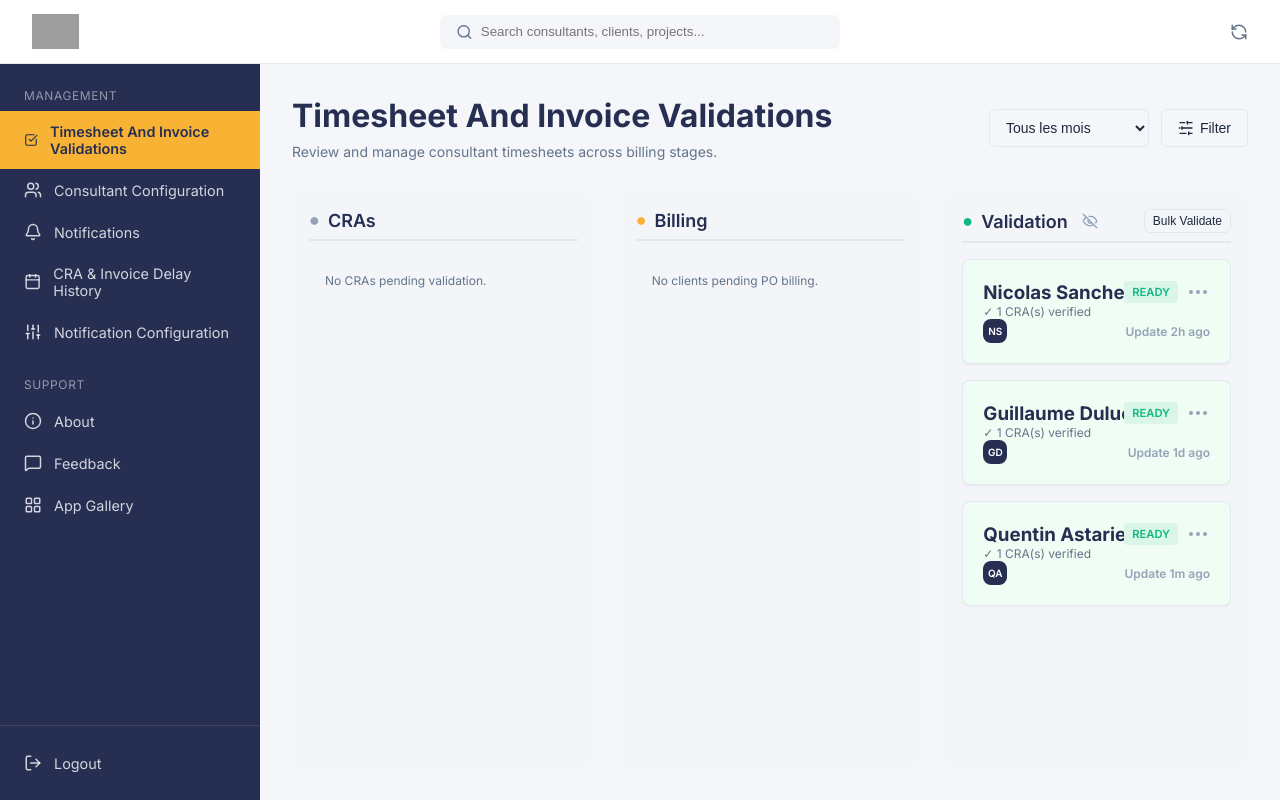
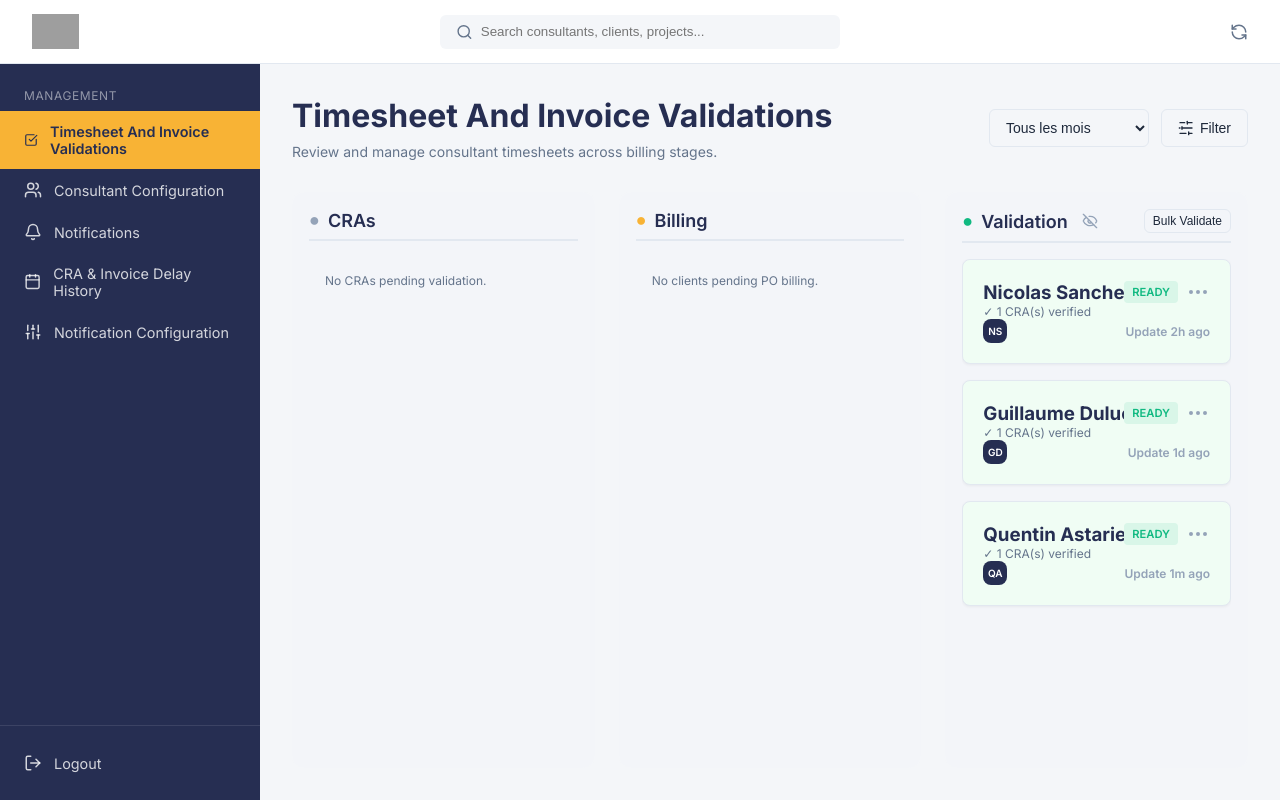
Before and after one commit to jeremycolard-aceo/Craceo-test, a React (Vite) app: page / in a window 1280 px wide. Built offline with nearby package versions, Linux system fonts and the light colour scheme; grey boxes are pictures that could not be loaded.

Commit message:
clean: Remove Support section from sidebar

```diff
--- a/src/Sidebar.jsx
+++ b/src/Sidebar.jsx
@@ -1,4 +1,4 @@
-import { Users, Bell, LogOut, CheckSquare, Calendar, Sliders, Info, MessageSquare, LayoutGrid } from 'lucide-react';
+import { Users, Bell, LogOut, CheckSquare, Calendar, Sliders } from 'lucide-react';
 
 export default function Sidebar({ currentView, setCurrentView }) {
   return (
@@ -42,20 +42,6 @@ export default function Sidebar({ currentView, setCurrentView }) {
           <Sliders size={18} />
           <span>Notification Configuration</span>
         </div>
-
-        <div className="menu-section" style={{ marginTop: '1.5rem' }}>Support</div>
-        <div className="menu-item" onClick={() => alert('Portail CRACEO - Version 2.05')}>
-          <Info size={18} />
-          <span>About</span>
-        </div>
-        <div className="menu-item" onClick={() => alert('Thank you for your feedback!')}>
-          <MessageSquare size={18} />
-          <span>Feedback</span>
-        </div>
-        <div className="menu-item" onClick={() => alert('Opening App Gallery...')}>
-          <LayoutGrid size={18} />
-          <span>App Gallery</span>
-        </div>
       </div>
 
       <div className="sidebar-footer-menu">
```
